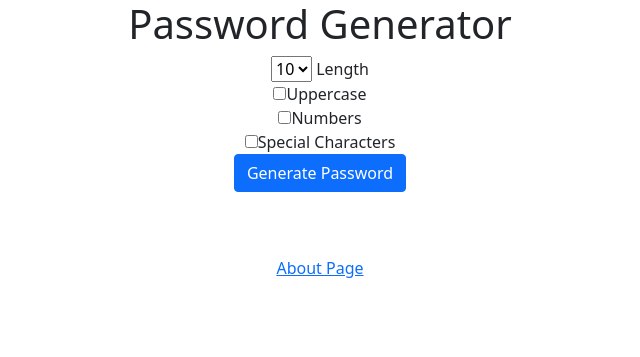
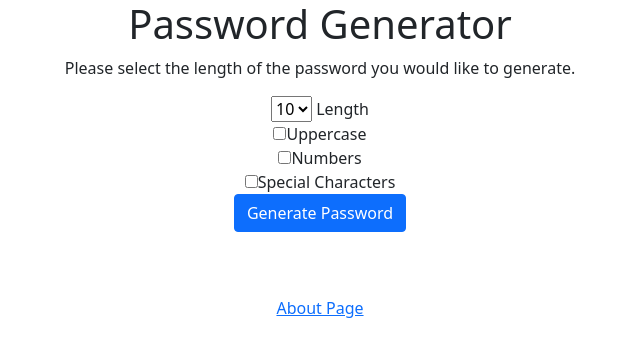
Before and after one commit to cameron-stock/password_generator, a Django app: page / in a window 1280 px wide. Shown: the top 357 px of the page, without its empty margins (320-960 px from the left). Run offline with Django 3.2, Linux system fonts and the light colour scheme.

Commit message:
Added paragraph below h1

```diff
--- a/generator/templates/generator/home.html
+++ b/generator/templates/generator/home.html
@@ -2,6 +2,7 @@
 
 <div class="container text-center">
 <h1>Password Generator</h1>
+<p>Please select the length of the password you would like to generate.</p>
 
 <form action="password">
  <select name="length">
```
